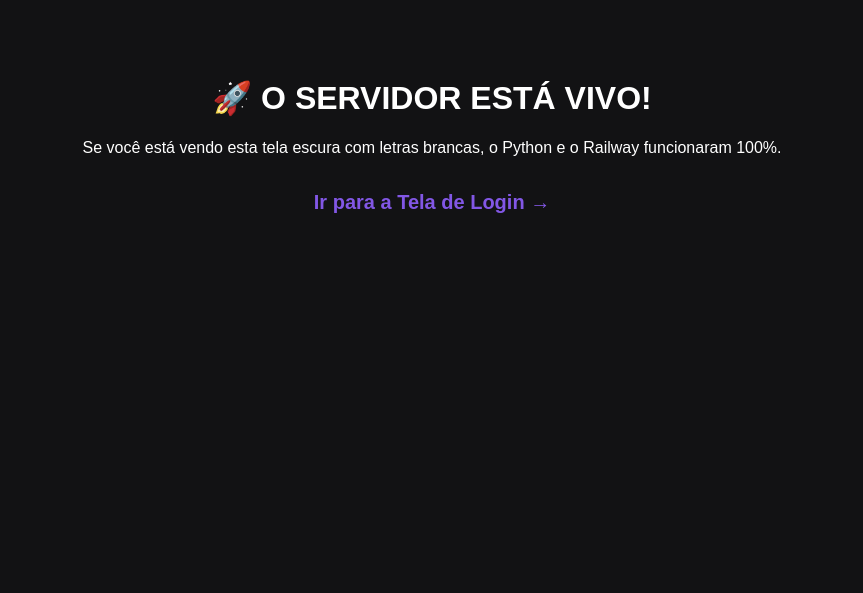
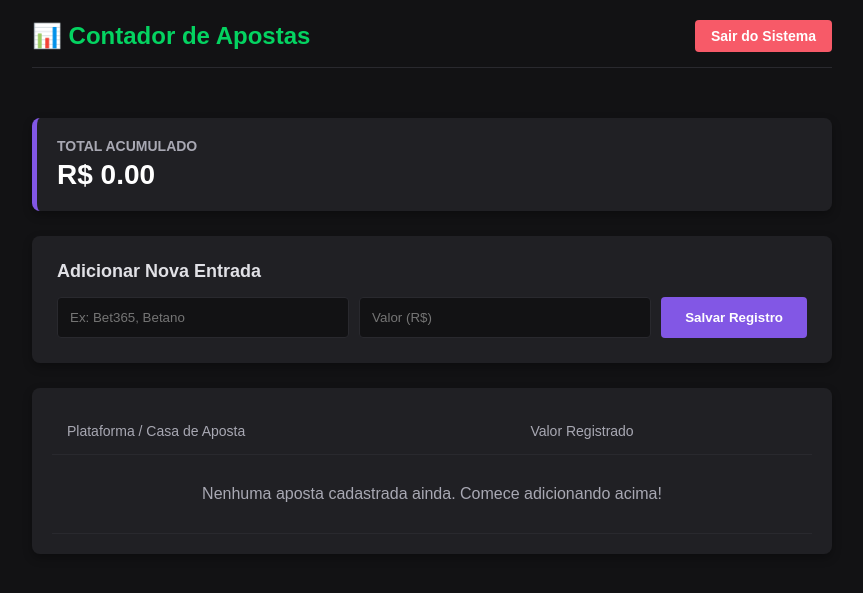
Before and after one commit to carlosxxrs/contador-apostas, a Flask app: page / in a window 1280 px wide. Shown: the top 593 px of the page, without its empty margins (208-1071 px from the left). Run offline with Flask 3, Linux system fonts and the light colour scheme; the visitor is signed in with stand-in values (Sample User, id 1).

Commit message:
Update index.html

```diff
--- a/templates/index.html
+++ b/templates/index.html
@@ -2,12 +2,85 @@
 <html lang="pt-br">
 <head>
     <meta charset="UTF-8">
-    <title>Teste do Sistema</title>
+    <meta name="viewport" content="width=device-width, initial-scale=1.0">
+    <title>Painel - Gerenciador de Apostas</title>
+    <style>
+        body { background-color: #121214; color: white; font-family: sans-serif; margin: 0; padding: 20px; display: flex; flex-direction: column; align-items: center; }
+        .container { width: 100%; max-width: 800px; margin-top: 20px; }
+        .header { display: flex; justify-content: space-between; align-items: center; width: 100%; max-width: 800px; margin-bottom: 30px; border-bottom: 1px solid #29292e; padding-bottom: 15px; }
+        .header h1 { margin: 0; font-size: 24px; color: #04d361; }
+        .btn-logout { background: #f75a68; color: white; border: none; padding: 8px 16px; border-radius: 4px; font-weight: bold; cursor: pointer; text-decoration: none; font-size: 14px; }
+        .btn-logout:hover { background: #c54754; }
+
+        /* Cards de Resumo */
+        .summary-card { background: #202024; padding: 20px; border-radius: 8px; box-shadow: 0 4px 10px rgba(0,0,0,0.3); margin-bottom: 25px; border-left: 5px solid #8257e5; }
+        .summary-card h3 { margin: 0 0 5px 0; color: #a8a8b3; font-size: 14px; text-transform: uppercase; }
+        .summary-card p { margin: 0; font-size: 28px; font-weight: bold; color: #ffffff; }
+
+        /* Formulário */
+        .form-card { background: #202024; padding: 25px; border-radius: 8px; box-shadow: 0 4px 10px rgba(0,0,0,0.3); margin-bottom: 25px; }
+        .form-card h2 { margin-top: 0; font-size: 18px; margin-bottom: 15px; color: #e1e1e6; }
+        .form-inline { display: flex; gap: 10px; flex-wrap: wrap; }
+        .form-inline input { flex: 1; min-width: 150px; padding: 12px; border-radius: 4px; border: 1px solid #29292e; background: #121214; color: white; box-sizing: border-box; }
+        .btn-add { background: #8257e5; color: white; border: none; padding: 12px 24px; border-radius: 4px; font-weight: bold; cursor: pointer; }
+        .btn-add:hover { background: #9466ff; }
+
+        /* Tabela */
+        .table-card { background: #202024; padding: 20px; border-radius: 8px; box-shadow: 0 4px 10px rgba(0,0,0,0.3); width: 100%; box-sizing: border-box; }
+        table { width: 100%; border-collapse: collapse; text-align: left; }
+        th, td { padding: 15px; border-bottom: 1px solid #29292e; }
+        th { color: #a8a8b3; font-weight: normal; font-size: 14px; }
+        td { color: #e1e1e6; }
+        .no-data { text-align: center; color: #a8a8b3; padding: 30px; }
+    </style>
 </head>
-<body style="background-color: #121214; color: white; text-align: center; font-family: sans-serif; padding-top: 50px;">
-    <h1>🚀 O SERVIDOR ESTÁ VIVO!</h1>
-    <p>Se você está vendo esta tela escura com letras brancas, o Python e o Railway funcionaram 100%.</p>
-    <br>
-    <a href="/login" style="color: #8257e5; font-size: 20px; text-decoration: none; font-weight: bold;">Ir para a Tela de Login →</a>
+<body>
+
+    <div class="header">
+        <h1>📊 Contador de Apostas</h1>
+        <a href="/logout" class="btn-logout">Sair do Sistema</a>
+    </div>
+
+    <div class="container">
+        <div class="summary-card">
+            <h3>Total Acumulado</h3>
+            <p>R$ {{ "%.2f"|format(total) }}</p>
+        </div>
+
+        <div class="form-card">
+            <h2>Adicionar Nova Entrada</h2>
+            <form class="form-inline" method="POST" action="/adicionar_aposta">
+                <input type="text" name="casa" placeholder="Ex: Bet365, Betano" required>
+                <input type="number" step="0.01" name="valor" placeholder="Valor (R$)" required>
+                <button type="submit" class="btn-add">Salvar Registro</button>
+            </form>
+        </div>
+
+        <div class="table-card">
+            <table>
+                <thead>
+                    <tr>
+                        <th>Plataforma / Casa de Aposta</th>
+                        <th>Valor Registrado</th>
+                    </tr>
+                </thead>
+                <tbody>
+                    {% if apostas %}
+                        {% for aposta in apostas %}
+                            <tr>
+                                <td>{{ aposta.casa }}</td>
+                                <td style="color: #04d361; font-weight: bold;">R$ {{ "%.2f"|format(aposta.valor) }}</td>
+                            </tr>
+                        {% endfor %}
+                    {% else %}
+                        <tr>
+                            <td colspan="2" class="no-data">Nenhuma aposta cadastrada ainda. Comece adicionando acima!</td>
+                        </tr>
+                    {% endif %}
+                </tbody>
+            </table>
+        </div>
+    </div>
+
 </body>
 </html>
```
